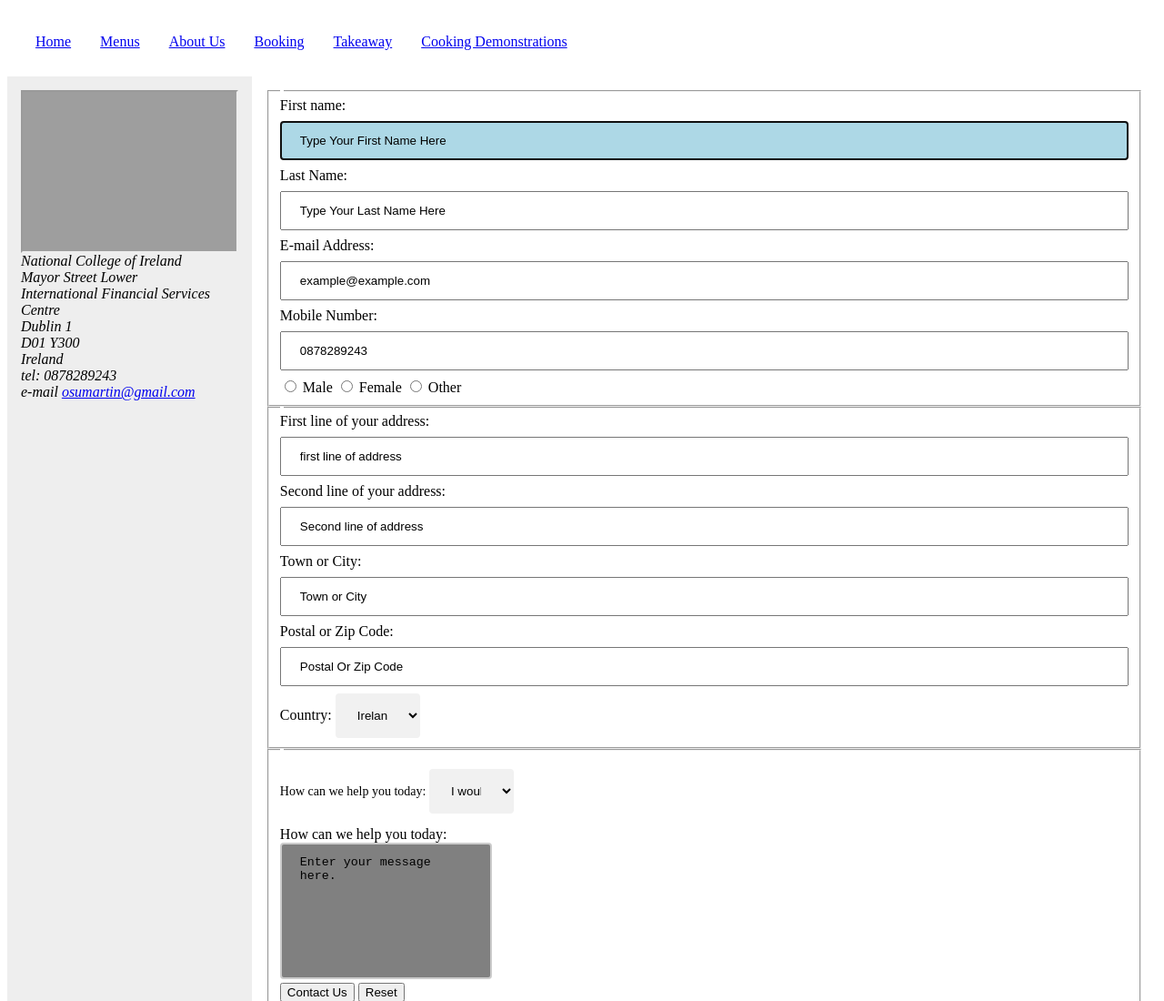
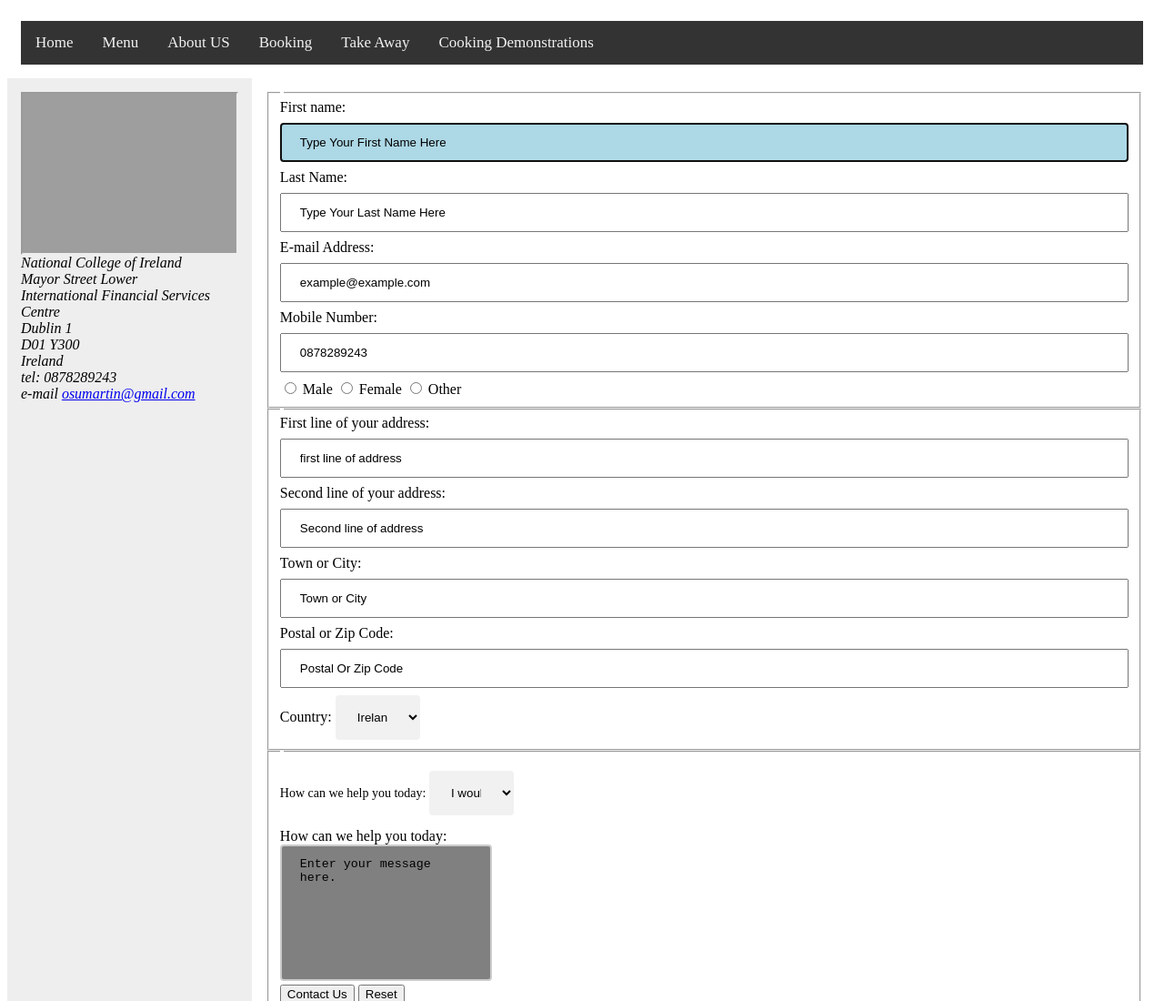
Before and after one commit to yummyfoods/yummyfoods.github.io, a plain HTML site: page contact.html in a window 1280 px wide. Shown: the top 1100 px of the page at 91% size. Drawn offline with Linux system fonts and the light colour scheme; grey boxes are pictures that could not be loaded.

```diff
--- a/contact.html
+++ b/contact.html
@@ -13,15 +13,14 @@
 
 <div class="menuebox">
 	<header>
-		<div class ="headerfooterlist">
-		<ul>
-			<li><a href="index.html">Home</a></li>
-	        <li><a href="#">Menus</a></li>
-	        <li><a href="about-us.html">About Us</a></li>
-	        <li><a href="booking.html">Booking</a></li>
-	        <li><a href="takeaway.html">Takeaway</a></li>
-			<li><a href="cookingdemonstrations.html">Cooking Demonstrations</a></li>
-			</ul>
+	<div class="topnav" id="myTopnav">
+			<a href="index.html">Home</a>
+			<a href="index.html">Menu</a>
+			<a href="about-us.html">About US</a>
+			<a href="booking.html">Booking</a>
+			<a href="takeaway.html">Take Away</a>
+			<a href="cookingdemonstrations.html">Cooking Demonstrations</a>
+			<a href="javascript:void(0);" class="icon" onclick="myFunction()">&#9776;</a>
 			</div>
 	</header>
 
```
Also changed, not shown: booking.html (+1 -1 lines).
